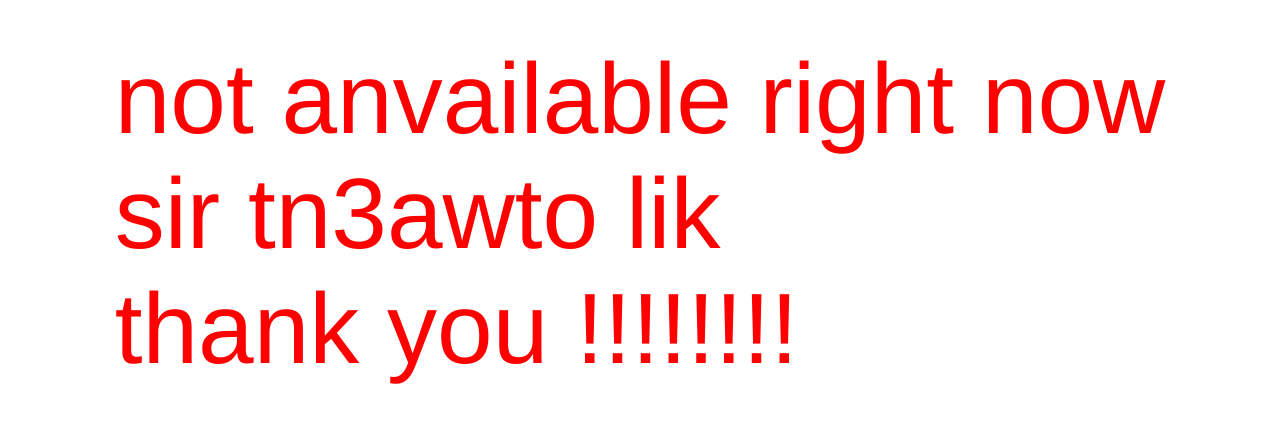
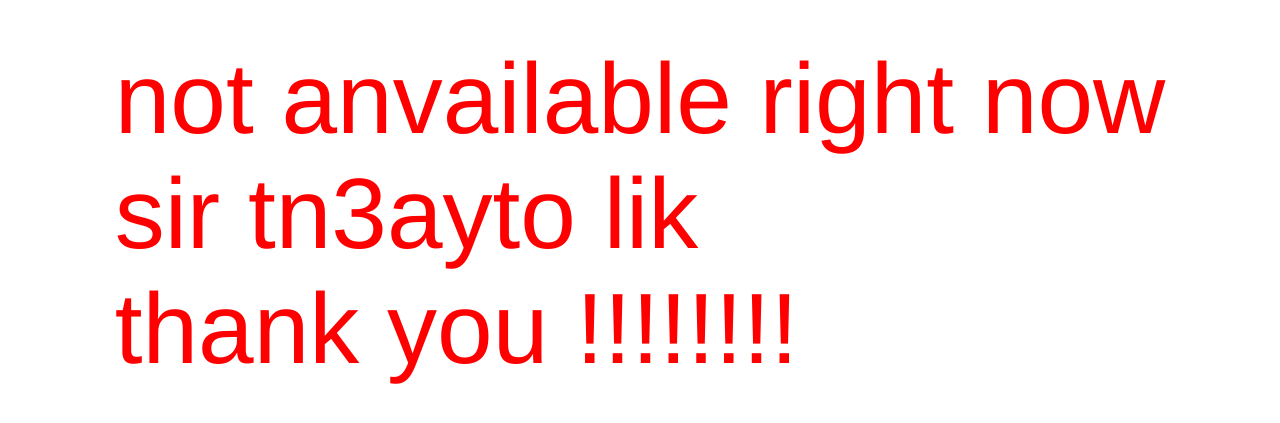
Before and after one commit to abdlatifoufkkir-code/Elementum-v2, a website: page project/public/aigeneriter.html in a window 1280 px wide. Shown: the part 187-610 px from the top of the page. Drawn offline with Linux system fonts and the light colour scheme.

Commit message:
Update aigeneriter.html

```diff
--- a/project/public/aigeneriter.html
+++ b/project/public/aigeneriter.html
@@ -20,6 +20,6 @@
     </style>
 </head>
 <body>
-    <h1>not anvailable right now <br>sir tn3awto lik<br>thank you !!!!!!!!</h1>
+    <h1>not anvailable right now <br>sir tn3ayto lik<br>thank you !!!!!!!!</h1>
 </body>
 </html>
```
